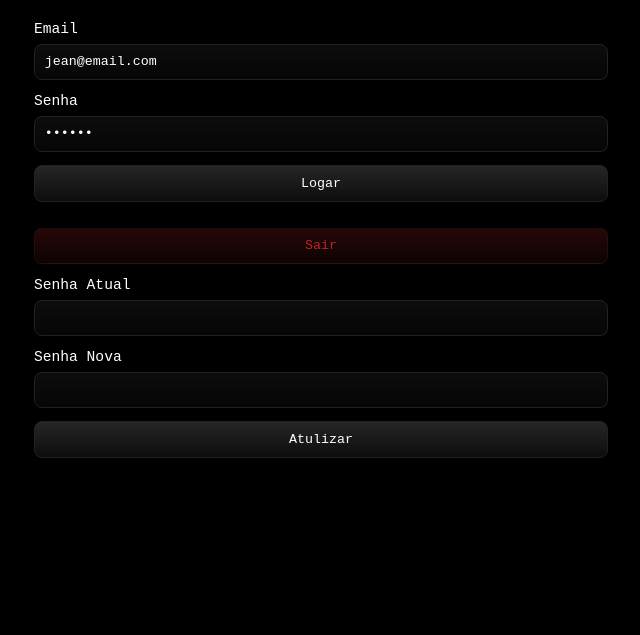
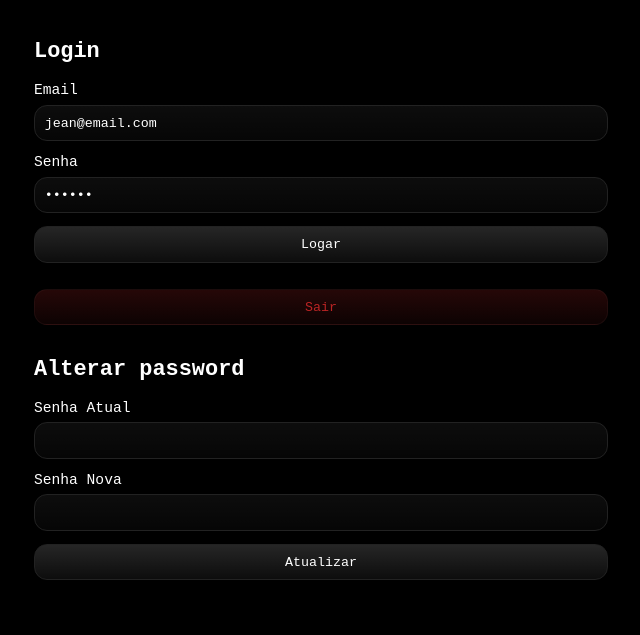
Before and after one commit to jfmacedo91/mini-lms, a website: page web/index.html in a window 1280 px wide. Shown: the whole page, without its empty margins (319-959 px from the left). Drawn offline with Linux system fonts and the light colour scheme; no server answers.

Commit message:
change fontend

```diff
--- a/web/index.html
+++ b/web/index.html
@@ -30,9 +30,10 @@
         width: 100%;
         padding: 0.75rem;
         margin: 0.5rem 0 1rem 0;
-        border-radius: 8px;
+        border-radius: 1rem;
         color: white;
         border: 1px solid #222;
+        corner-shape: squircle;
       }
       input {
         background: linear-gradient(to bottom, rgba(255, 255, 255, 0.05), rgba(255, 255, 255, 0.025));
@@ -61,6 +62,7 @@
     </style>
 
     <form id="login">
+      <h2>Login</h2>
       <label for="email">Email</label>
       <input type="email" name="email" id="email" value="jean@email.com" />
       <label for="password">Senha</label>
@@ -70,12 +72,13 @@
 
     <button id="logout">Sair</button>
 
-     <form id="updatePassword">
+    <form id="updatePassword">
+      <h2>Alterar password</h2>
       <label for="current_password">Senha Atual</label>
       <input type="password" name="current_password" id="current_password" />
       <label for="new_password">Senha Nova</label>
       <input type="password" name="new_password" id="new_password" />
-      <button>Atulizar</button>
+      <button>Atualizar</button>
     </form>
 
     <pre id="result"></pre>
```
